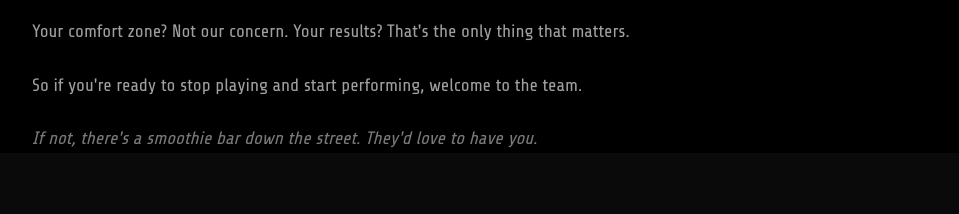
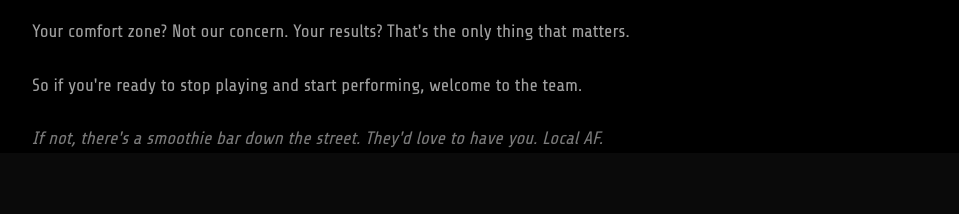
Before and after one commit to ghxstship/scorpion26.10, a Next.js app: page / in a window 1280 px wide. Shown: the part 4000-4214 px from the top of the page, without its empty margins (160-1119 px from the left). Built offline with nearby package versions, Linux system fonts and the light colour scheme.

Commit message:
Add 'Local AF.' to About section closing line

```diff
--- a/src/components/sections/AboutSection.tsx
+++ b/src/components/sections/AboutSection.tsx
@@ -38,7 +38,7 @@ export function AboutSection() {
           </p>
 
           <p className="text-[var(--grey-400)] italic">
-            If not, there&apos;s a smoothie bar down the street. They&apos;d love to have you.
+            If not, there&apos;s a smoothie bar down the street. They&apos;d love to have you. Local AF.
           </p>
         </div>
       </div>
```
